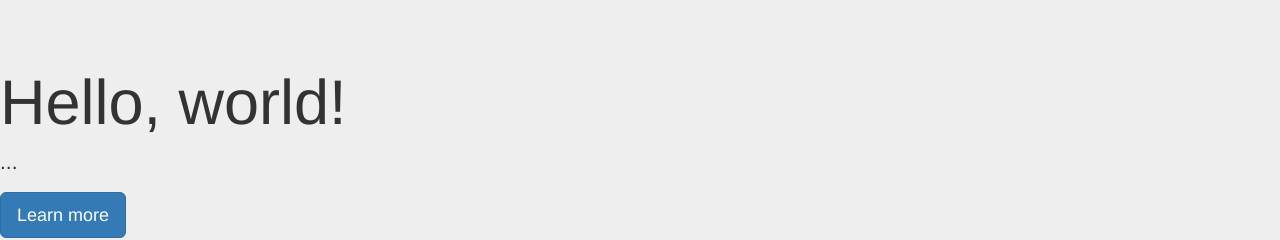
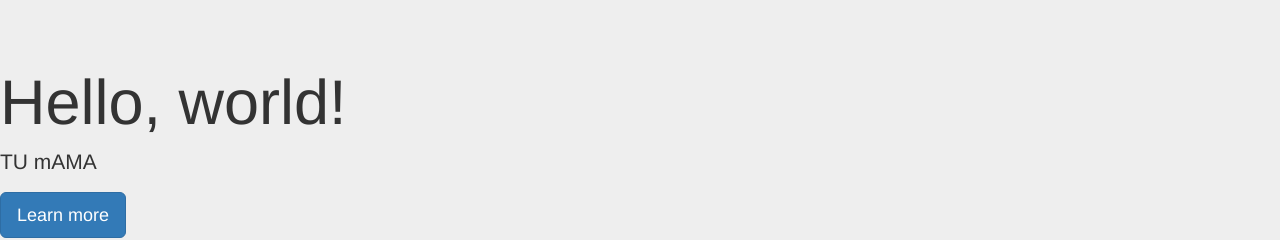
Before and after one commit to jahirjje/ClaseViernes, a plain HTML site: page index.html in a window 1280 px wide. Shown: the top 240 px of the page. Drawn offline with Linux system fonts and the light colour scheme.

Commit message:
Otro commit 2

```diff
--- a/index.html
+++ b/index.html
@@ -10,7 +10,7 @@
 
     <div class="jumbotron">
       <h1>Hello, world!</h1>
-      <p>...</p>
+      <p>TU mAMA</p>
       <p><a class="btn btn-primary btn-lg" href="#" role="button">Learn more</a></p>
     </div>
 
```
